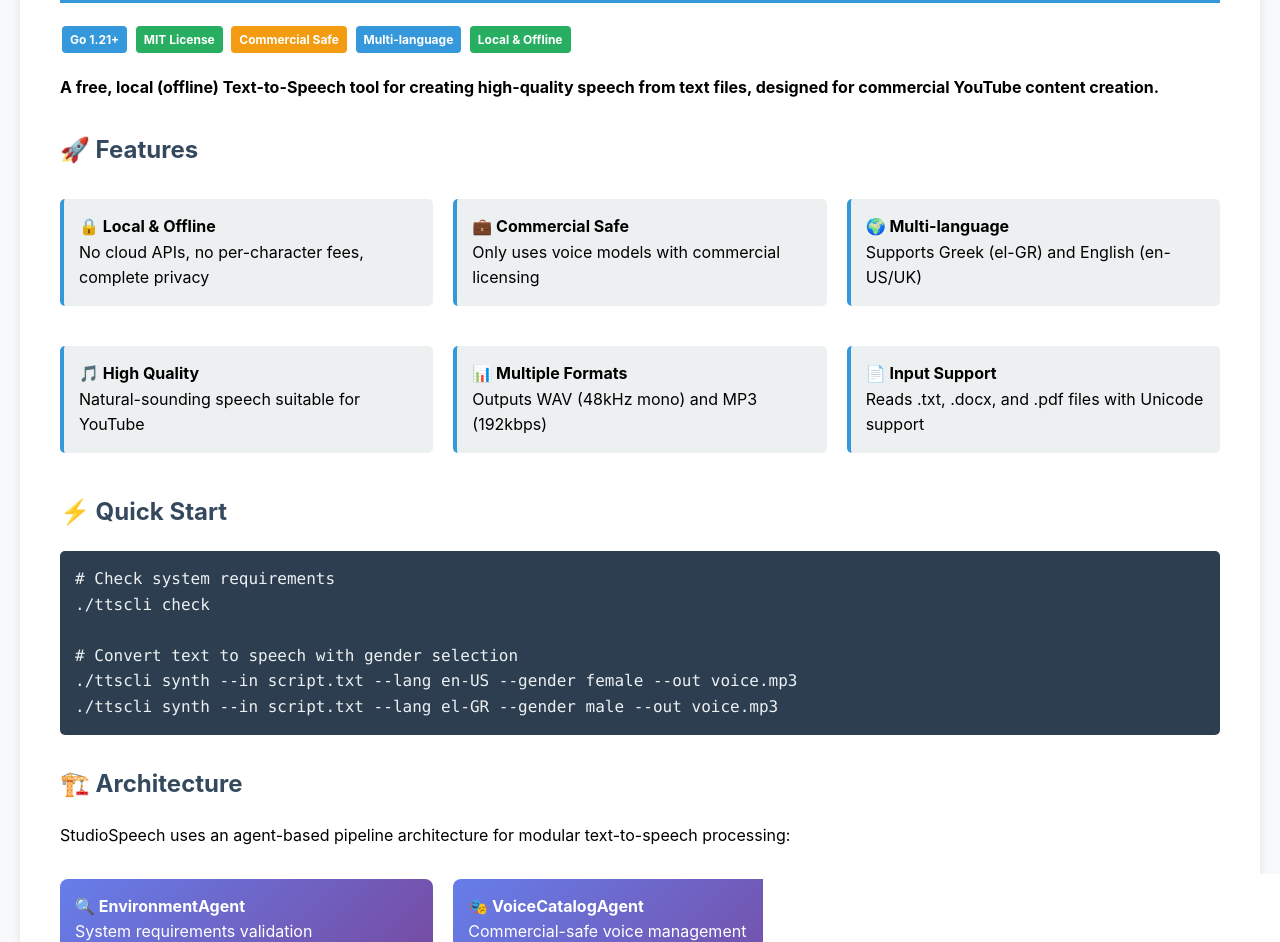
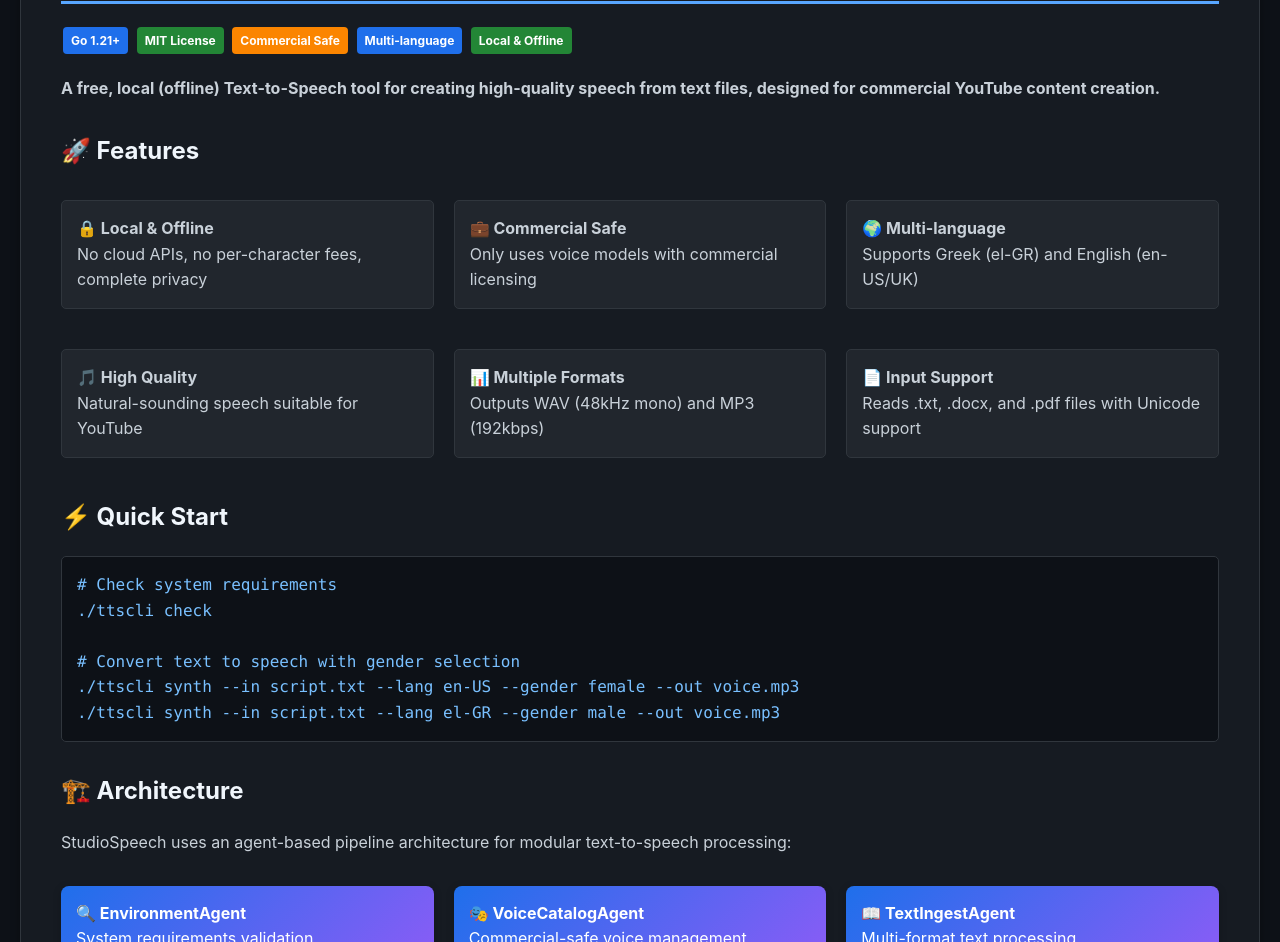
Before and after one commit to g-laliotis/StudioSpeech, a plain HTML site: page docs/index.html in a window 1280 px wide. Shown: the part 143-1085 px from the top of the page. Drawn offline with Linux system fonts and the light colour scheme.

Commit message:
Convert GitHub Pages to dark theme
- GitHub dark theme color scheme (#0d1117 background, #c9d1d9 text)
- Dark containers and cards with proper borders
- Blue accent colors (#58a6ff) for headings and highlights
- Enhanced agent gradients with better contrast
- Professional dark styling matching GitHub's design

```diff
--- a/docs/index.html
+++ b/docs/index.html
@@ -5,19 +5,19 @@
     <meta name="viewport" content="width=device-width, initial-scale=1.0">
     <title>StudioSpeech - Local Text-to-Speech for Commercial Use</title>
     <style>
-        body { font-family: -apple-system, BlinkMacSystemFont, 'Segoe UI', Roboto, sans-serif; line-height: 1.6; margin: 0; padding: 20px; background: #f8f9fa; }
-        .container { max-width: 1200px; margin: 0 auto; background: white; padding: 40px; border-radius: 8px; box-shadow: 0 2px 10px rgba(0,0,0,0.1); }
-        h1 { color: #2c3e50; border-bottom: 3px solid #3498db; padding-bottom: 10px; }
-        h2 { color: #34495e; margin-top: 30px; }
+        body { font-family: -apple-system, BlinkMacSystemFont, 'Segoe UI', Roboto, sans-serif; line-height: 1.6; margin: 0; padding: 20px; background: #0d1117; color: #c9d1d9; }
+        .container { max-width: 1200px; margin: 0 auto; background: #161b22; padding: 40px; border-radius: 8px; box-shadow: 0 2px 10px rgba(0,0,0,0.3); border: 1px solid #30363d; }
+        h1 { color: #58a6ff; border-bottom: 3px solid #58a6ff; padding-bottom: 10px; }
+        h2 { color: #f0f6fc; margin-top: 30px; }
         .badge { display: inline-block; padding: 4px 8px; margin: 2px; border-radius: 4px; font-size: 12px; font-weight: bold; }
-        .badge-blue { background: #3498db; color: white; }
-        .badge-green { background: #27ae60; color: white; }
-        .badge-orange { background: #f39c12; color: white; }
-        .feature { background: #ecf0f1; padding: 15px; margin: 10px 0; border-radius: 5px; border-left: 4px solid #3498db; }
-        .code { background: #2c3e50; color: #ecf0f1; padding: 15px; border-radius: 5px; font-family: 'Monaco', 'Consolas', monospace; overflow-x: auto; }
+        .badge-blue { background: #1f6feb; color: white; }
+        .badge-green { background: #238636; color: white; }
+        .badge-orange { background: #fb8500; color: white; }
+        .feature { background: #21262d; padding: 15px; margin: 10px 0; border-radius: 5px; border-left: 4px solid #58a6ff; border: 1px solid #30363d; }
+        .code { background: #0d1117; color: #79c0ff; padding: 15px; border-radius: 5px; font-family: 'Monaco', 'Consolas', monospace; overflow-x: auto; border: 1px solid #30363d; }
         .grid { display: grid; grid-template-columns: repeat(auto-fit, minmax(300px, 1fr)); gap: 20px; margin: 20px 0; }
-        .card { background: #fff; border: 1px solid #ddd; border-radius: 8px; padding: 20px; }
-        .agent { background: linear-gradient(135deg, #667eea 0%, #764ba2 100%); color: white; padding: 15px; border-radius: 8px; margin: 10px 0; }
+        .card { background: #21262d; border: 1px solid #30363d; border-radius: 8px; padding: 20px; }
+        .agent { background: linear-gradient(135deg, #1f6feb 0%, #8b5cf6 100%); color: white; padding: 15px; border-radius: 8px; margin: 10px 0; box-shadow: 0 2px 8px rgba(0,0,0,0.2); }
     </style>
 </head>
 <body>
@@ -126,7 +126,7 @@
         <h2>📄 License</h2>
         <p>This project is licensed under the MIT License. See <a href="https://github.com/g-laliotis/StudioSpeech/blob/main/LICENSE">LICENSE</a> for details.</p>
 
-        <footer style="margin-top: 40px; padding-top: 20px; border-top: 1px solid #ddd; text-align: center; color: #7f8c8d;">
+        <footer style="margin-top: 40px; padding-top: 20px; border-top: 1px solid #30363d; text-align: center; color: #8b949e;">
             <p>Made with ❤️ for the YouTube creator community</p>
             <p><a href="https://github.com/g-laliotis/StudioSpeech">View on GitHub</a></p>
         </footer>
```
